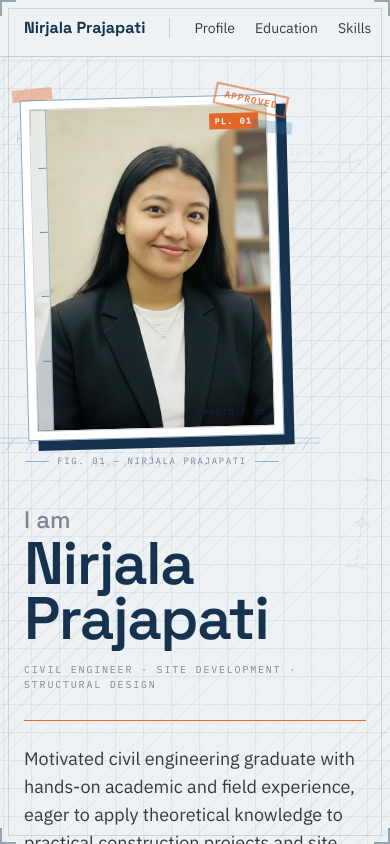
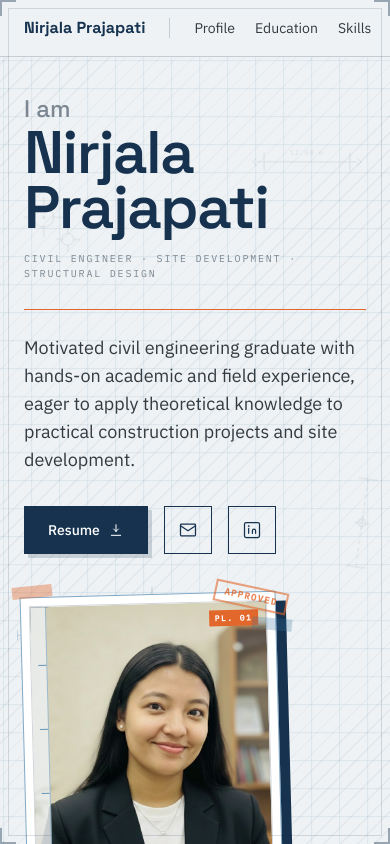
Before and after one commit to Pradipti7/NirzalaPP, a React (Vite) app: page / in a window 390 px wide. Shown: the top 844 px of the page. Built offline with nearby package versions, Linux system fonts and the light colour scheme.

Commit message:
Movie view photo edit

```diff
--- a/src/components/Hero.jsx
+++ b/src/components/Hero.jsx
@@ -89,7 +89,7 @@ export default function Hero() {
 
       <div className="relative z-10 mx-auto max-w-5xl px-6 pb-16 pt-4 sm:px-10 sm:pb-24 sm:pt-8">
         <div className="mt-6 grid grid-cols-1 items-stretch gap-10 md:grid-cols-[minmax(0,1fr)_auto] md:gap-6">
-          <div className="relative order-2 flex min-w-0 flex-col">
+          <div className="relative order-1 flex min-w-0 flex-col md:order-2">
             <div
               aria-hidden="true"
               className="pointer-events-none absolute inset-y-0 left-0 hidden w-6 -translate-x-full -ml-2 md:block"
@@ -184,7 +184,7 @@ export default function Hero() {
           </div>
 
           {/* portrait */}
-          <div className="relative order-1 flex w-64 flex-col sm:w-72 md:order-3 md:w-80 md:justify-self-end">
+          <div className="relative order-2 flex w-64 flex-col sm:w-72 md:order-3 md:w-80 md:justify-self-end">
             {/* washi tape — peeled corner strips */}
             <span
               aria-hidden="true"
```
